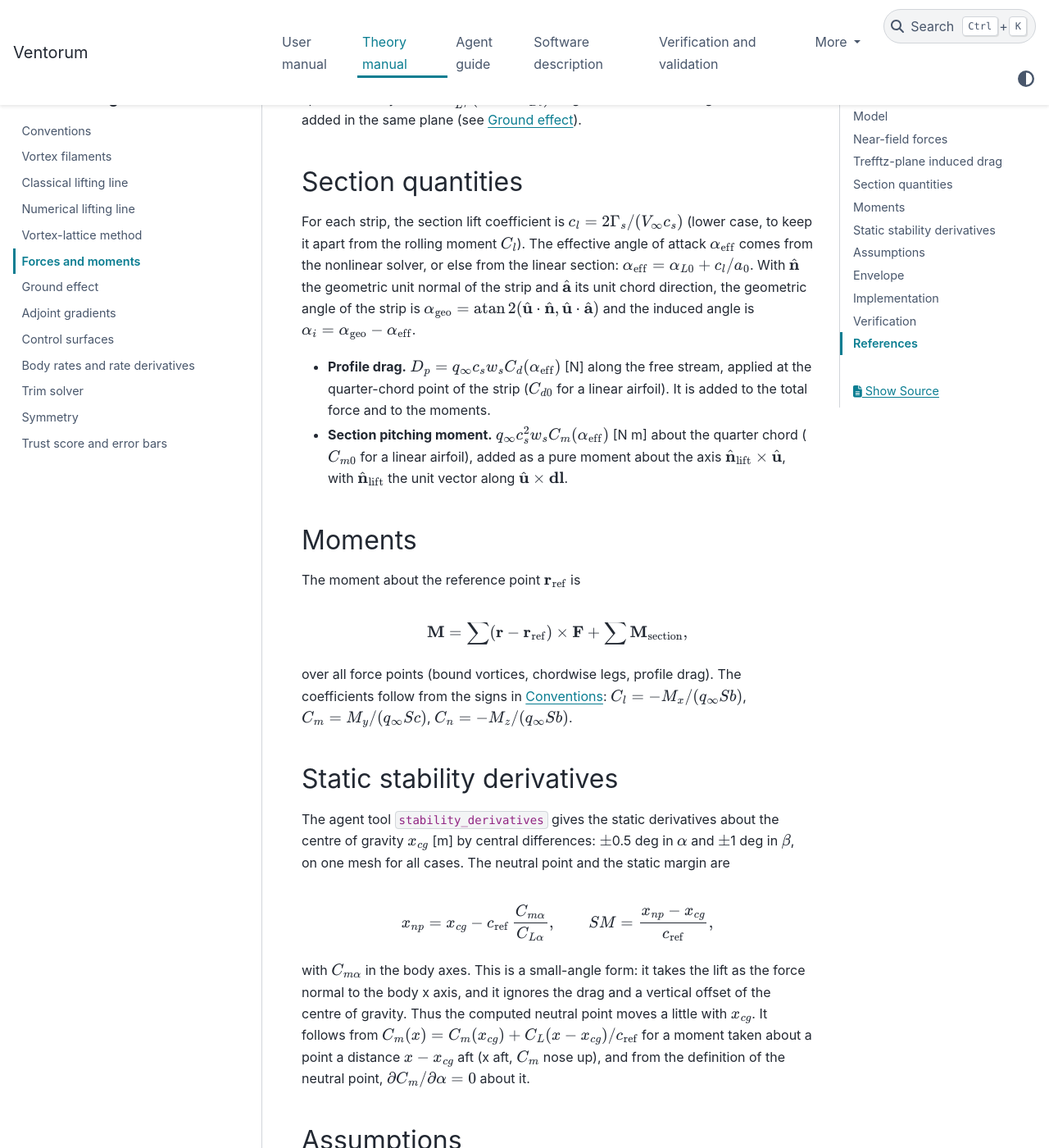
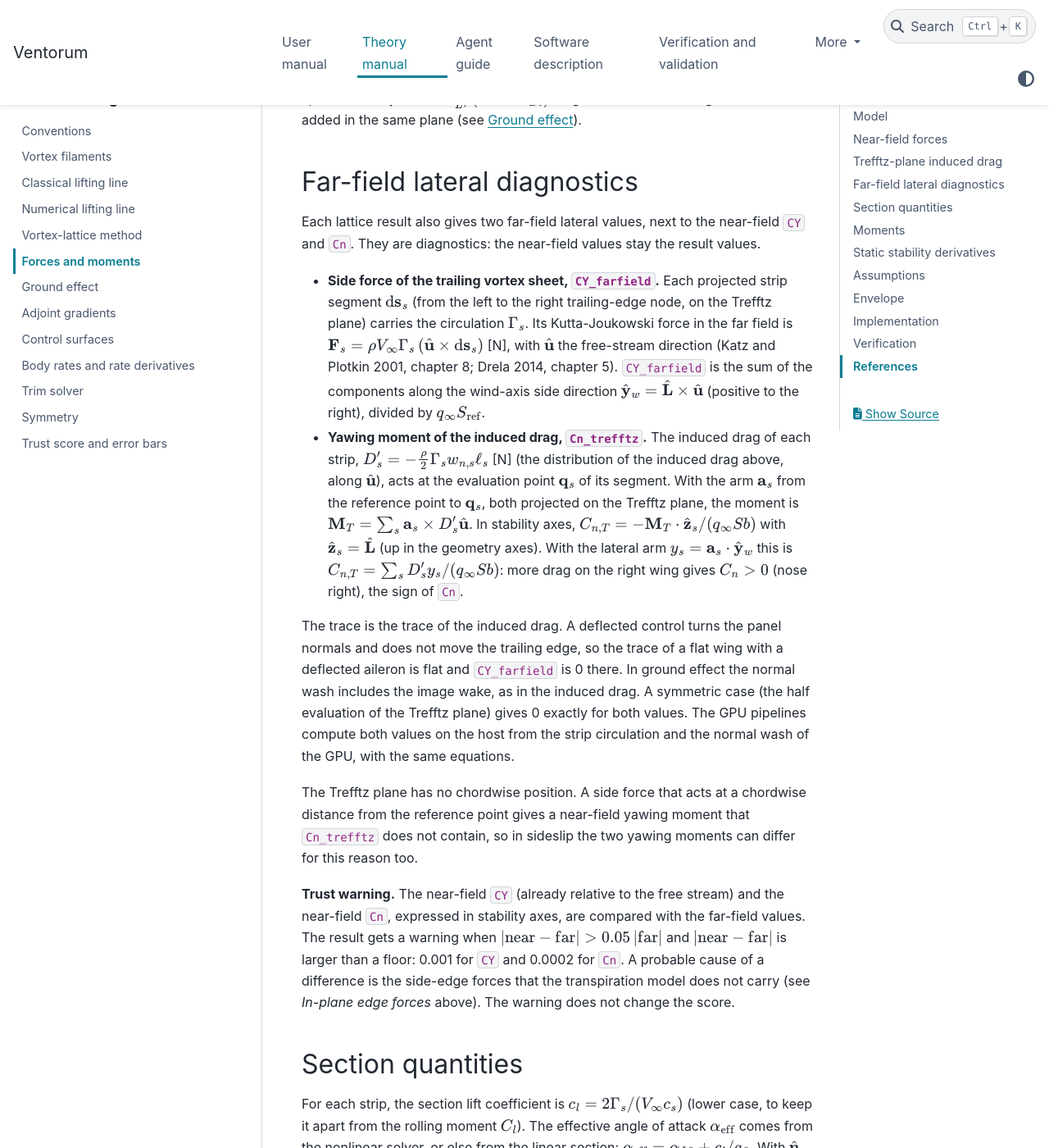
Before and after one commit to manrd/Ventorum, a Sphinx documentation site: the page built from docs/theory/forces_and_moments.md, in a window 1280 px wide and 1400 px high, scrolled down 2411 px. Shown: the whole window at 82% size. Built offline with Sphinx 7.4.7 and the PyData theme 0.15.4, drawn with Linux system fonts in a browser that asks for light colours; some of the changed text lies outside the part shown.

Commit message:
Document the far-field lateral diagnostics and the near/far warning
Co-Authored-By: Claude Opus 5.5 <noreply@anthropic.com>

```diff
--- a/docs/theory/forces_and_moments.md
+++ b/docs/theory/forces_and_moments.md
@@ -44,6 +44,19 @@ D_i = -\frac{\rho}{2} \sum_s \Gamma_s\, w_{n,s}\, \ell_s, \qquad C_{Di} = \frac{
 
 where $\ell_s$ [m] is the length of the projected strip segment. The section induced drag is $C_{d,i} = -\Gamma_s w_{n,s} \ell_s / (V_\infty^2 c_s w_s)$, with the strip chord $c_s$ and width $w_s$. The span efficiency is $e = C_L^2/(\pi\,AR\,C_{Di})$. In ground effect the image vortices are added in the same plane (see [Ground effect](ground_effect.md)).
 
+## Far-field lateral diagnostics
+
+Each lattice result also gives two far-field lateral values, next to the near-field `CY` and `Cn`. They are diagnostics: the near-field values stay the result values.
+
+- **Side force of the trailing vortex sheet, `CY_farfield`.** Each projected strip segment $\mathrm d\mathbf s_s$ (from the left to the right trailing-edge node, on the Trefftz plane) carries the circulation $\Gamma_s$. Its Kutta-Joukowski force in the far field is $\mathbf F_s = \rho V_\infty \Gamma_s\, (\hat{\mathbf u}\times \mathrm d\mathbf s_s)$ [N], with $\hat{\mathbf u}$ the free-stream direction (Katz and Plotkin 2001, chapter 8; Drela 2014, chapter 5). `CY_farfield` is the sum of the components along the wind-axis side direction $\hat{\mathbf y}_w = \hat{\mathbf L}\times\hat{\mathbf u}$ (positive to the right), divided by $q_\infty S_\text{ref}$.
+- **Yawing moment of the induced drag, `Cn_trefftz`.** The induced drag of each strip, $D'_s = -\tfrac{\rho}{2}\Gamma_s w_{n,s}\ell_s$ [N] (the distribution of the induced drag above, along $\hat{\mathbf u}$), acts at the evaluation point $\mathbf q_s$ of its segment. With the arm $\mathbf a_s$ from the reference point to $\mathbf q_s$, both projected on the Trefftz plane, the moment is $\mathbf M_T = \sum_s \mathbf a_s \times D'_s\hat{\mathbf u}$. In stability axes, $C_{n,T} = -\mathbf M_T\cdot\hat{\mathbf z}_s/(q_\infty S b)$ with $\hat{\mathbf z}_s = \hat{\mathbf L}$ (up in the geometry axes). With the lateral arm $y_s = \mathbf a_s\cdot\hat{\mathbf y}_w$ this is $C_{n,T} = \sum_s D'_s y_s/(q_\infty S b)$: more drag on the right wing gives $C_n > 0$ (nose right), the sign of `Cn`.
+
+The trace is the trace of the induced drag. A deflected control turns the panel normals and does not move the trailing edge, so the trace of a flat wing with a deflected aileron is flat and `CY_farfield` is 0 there. In ground effect the normal wash includes the image wake, as in the induced drag. A symmetric case (the half evaluation of the Trefftz plane) gives 0 exactly for both values. The GPU pipelines compute both values on the host from the strip circulation and the normal wash of the GPU, with the same equations.
+
+The Trefftz plane has no chordwise position. A side force that acts at a chordwise distance from the reference point gives a near-field yawing moment that `Cn_trefftz` does not contain, so in sideslip the two yawing moments can differ for this reason too.
+
+**Trust warning.** The near-field `CY` (already relative to the free stream) and the near-field `Cn`, expressed in stability axes, are compared with the far-field values. The result gets a warning when $|\text{near}-\text{far}| > 0.05\,|\text{far}|$ and $|\text{near}-\text{far}|$ is larger than a floor: 0.001 for `CY` and 0.0002 for `Cn`. A probable cause of a difference is the side-edge forces that the transpiration model does not carry (see *In-plane edge forces* above). The warning does not change the score.
+
 ## Section quantities
 
 For each strip, the section lift coefficient is $c_l = 2\Gamma_s/(V_\infty c_s)$ (lower case, to keep it apart from the rolling moment $C_l$). The effective angle of attack $\alpha_\text{eff}$ comes from the nonlinear solver, or else from the linear section: $\alpha_\text{eff} = \alpha_{L0} + c_l/a_0$. With $\hat{\mathbf n}$ the geometric unit normal of the strip and $\hat{\mathbf a}$ its unit chord direction, the geometric angle of the strip is $\alpha_\text{geo} = \operatorname{atan2}(\hat{\mathbf u}\cdot\hat{\mathbf n}, \hat{\mathbf u}\cdot\hat{\mathbf a})$ and the induced angle is $\alpha_i = \alpha_\text{geo} - \alpha_\text{eff}$.
@@ -87,6 +100,7 @@ with $C_{m\alpha}$ in the body axes. This is a small-angle form: it takes the li
 
 - `ventorum.aero.loads.compute_loads` and `compute_loads_batch` (near field, section data, moments).
 - `ventorum.aero.loads.trefftz_induced_drag` and `trefftz_induced_drag_batch`; the kernel `ventorum.aero.vortex.trefftz_normalwash`.
+- `ventorum.aero.loads.trefftz_lateral_batch` (`CY_farfield`, `Cn_trefftz`); `ventorum.core.trust.near_far_lateral_warnings` (the near/far warning).
 - `ventorum.agent.tools.stability_derivatives`.
 
 ## Verification
```
Also changed, not shown: docs/theory/control_surfaces.md (+3 -1 lines), docs/user/how_to_control_derivatives.md (+1 -0 lines), docs/user/results.md (+2 -1 lines).
